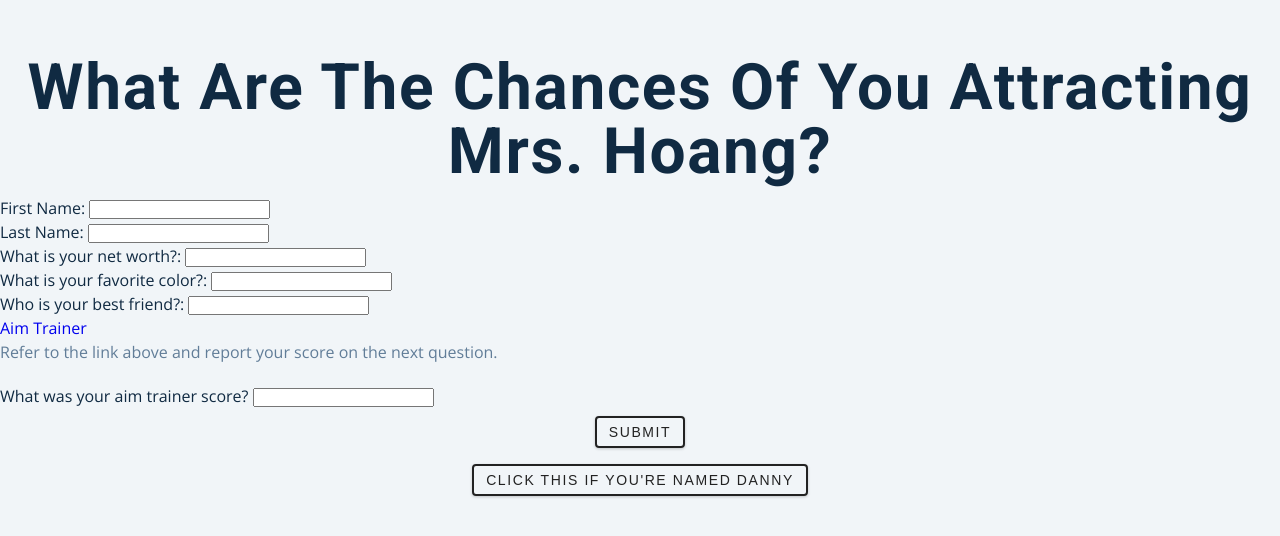
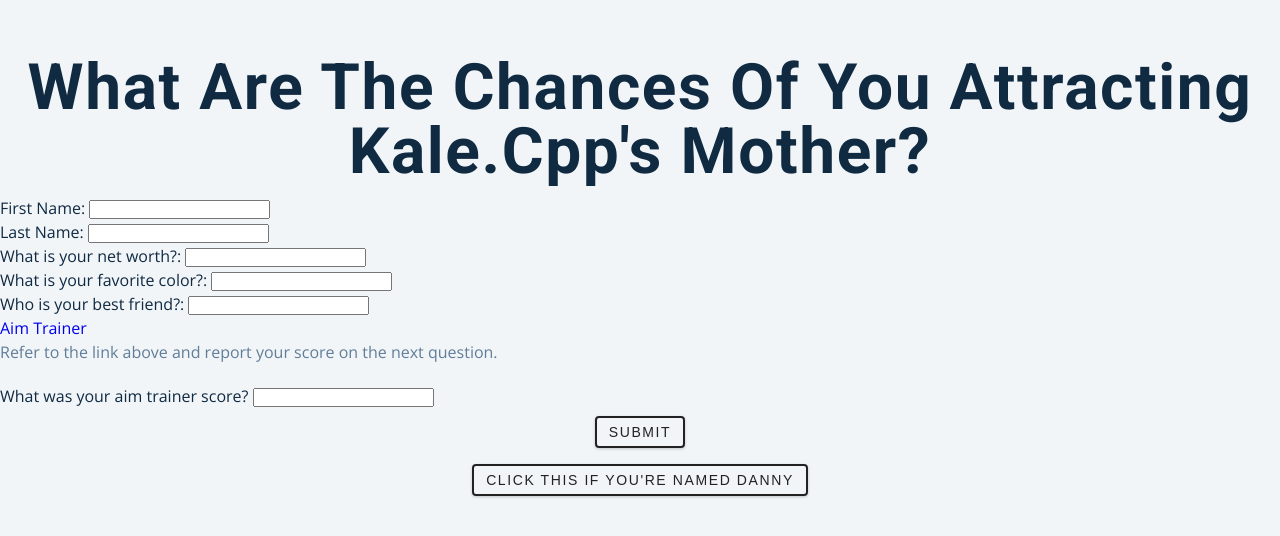
Before and after one commit to BoyManWamen/ChancesMyMother, a plain HTML site: page index.html in a window 1280 px wide. Shown: the part 120-656 px from the top of the page. Drawn offline with nearby package versions, Linux system fonts and the light colour scheme.

Commit message:
Update index.html

```diff
--- a/index.html
+++ b/index.html
@@ -11,7 +11,7 @@
     <body>
         <main>
             <section>
-                <h1 align="center">What are the Chances of You Attracting Mrs. Hoang?</h1>
+                <h1 align="center">What are the Chances of You Attracting Kale.cpp's Mother?</h1>
                 <div class="questions">
                     <div class="container" align="center">
                         <h5><span id="error"></span></h5>
```
